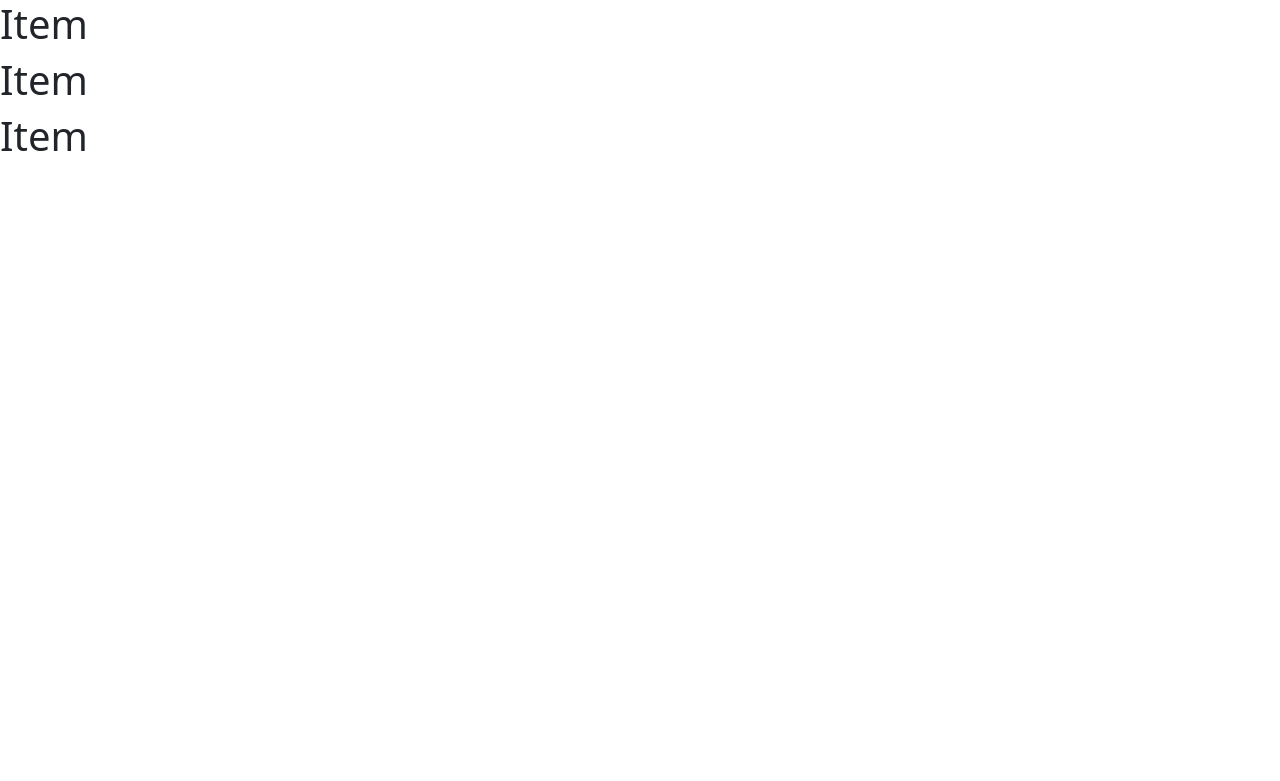
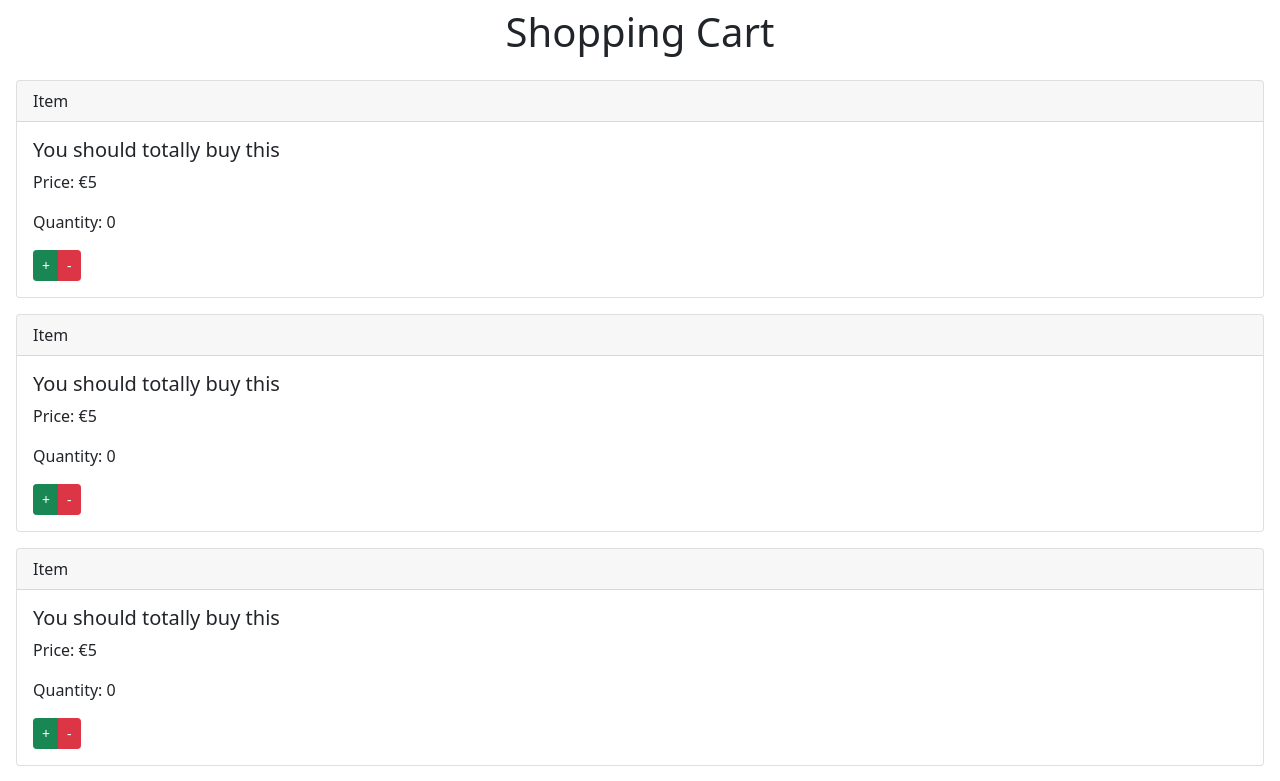
Before and after one commit to dev-deg/FullStackBootcamp, a React (Create React App) app: page / in a window 1280 px wide. Shown: the top 781 px of the page. Built offline with nearby package versions, Linux system fonts and the light colour scheme.

Commit message:
Updated Cart Item

```diff
--- a/src/components/cart.jsx
+++ b/src/components/cart.jsx
@@ -5,6 +5,8 @@ class Cart extends Component {
   render() {
     return (
       <React.Fragment>
+        <h1 className="text-center p-2">Shopping Cart</h1>
+        <CartItem />
         <CartItem />
         <CartItem />
         <CartItem />
--- a/src/components/cartItem.jsx
+++ b/src/components/cartItem.jsx
@@ -2,7 +2,24 @@ import React, { Component } from "react";
 
 class CartItem extends Component {
   render() {
-    return <h1>Item</h1>;
+    return (
+      <React.Fragment>
+        <div className="card m-3">
+          <div className="card-header">Item</div>
+          <div className="card-body">
+            <h5 className="card-title">You should totally buy this</h5>
+
+            <p className="card-text">Price: €5</p>
+            <p className="card-text">Quantity: 0</p>
+
+            <div className="btn-group" role="group" aria-label="Quantity">
+              <button className="btn btn-success btn-sm">+</button>
+              <button className="btn btn-danger btn-sm">-</button>
+            </div>
+          </div>
+        </div>
+      </React.Fragment>
+    );
   }
 }
 
```
